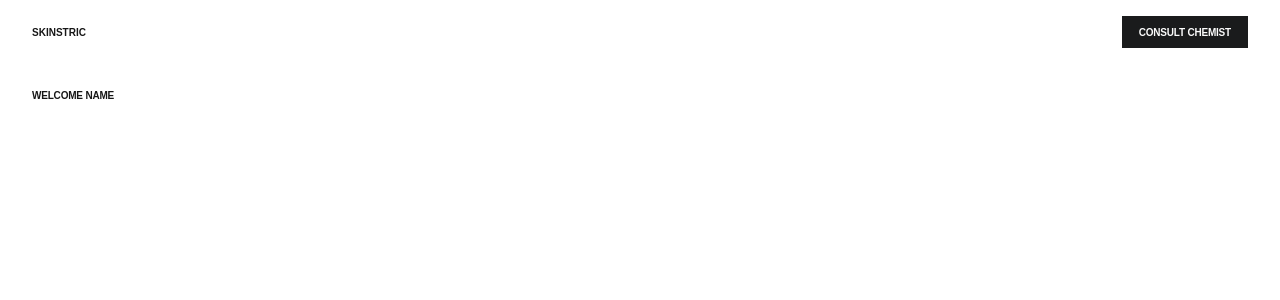
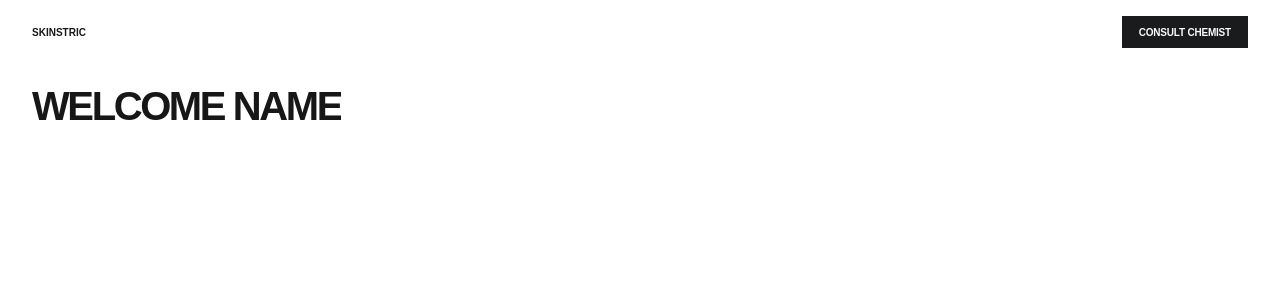
Before and after one commit to victor-alvescv/test-skinstric, a Next.js app: page /welcome in a window 1280 px wide. Shown: the top 300 px of the page. Built offline with nearby package versions, Linux system fonts and the light colour scheme.

Commit message:
Welcome title

```diff
--- a/app/(pages)/welcome/page.js
+++ b/app/(pages)/welcome/page.js
@@ -28,8 +28,8 @@ function Welcome() {
         <div className="flex flex-auto flex-col pb-9 relative mx-auto max-w-[2560px] px-8 w-full">
           <div className="absolute left-8 top-[86px] block overflow-hidden">
             <h1
-              className="font-semibold tracking-[-.02em] leading-5"
-              style={{ fontSize: "clamp(10px,-2px + .9375vw,16px)" }}
+              className="font-semibold tracking-[-.06em] leading-none"
+              style={{ fontSize: "clamp(40px, -24px + 5vw, 72px)" }}
             >
               WELCOME NAME
             </h1>
```
